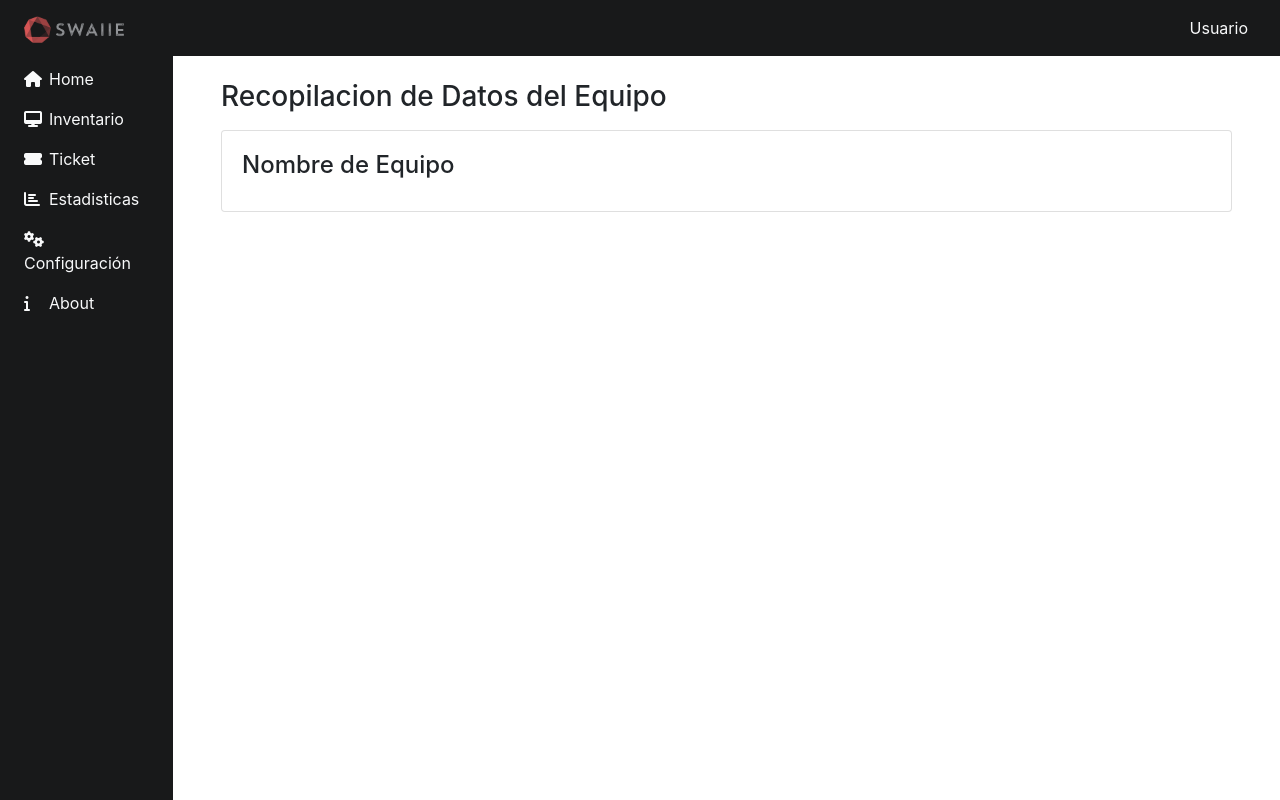
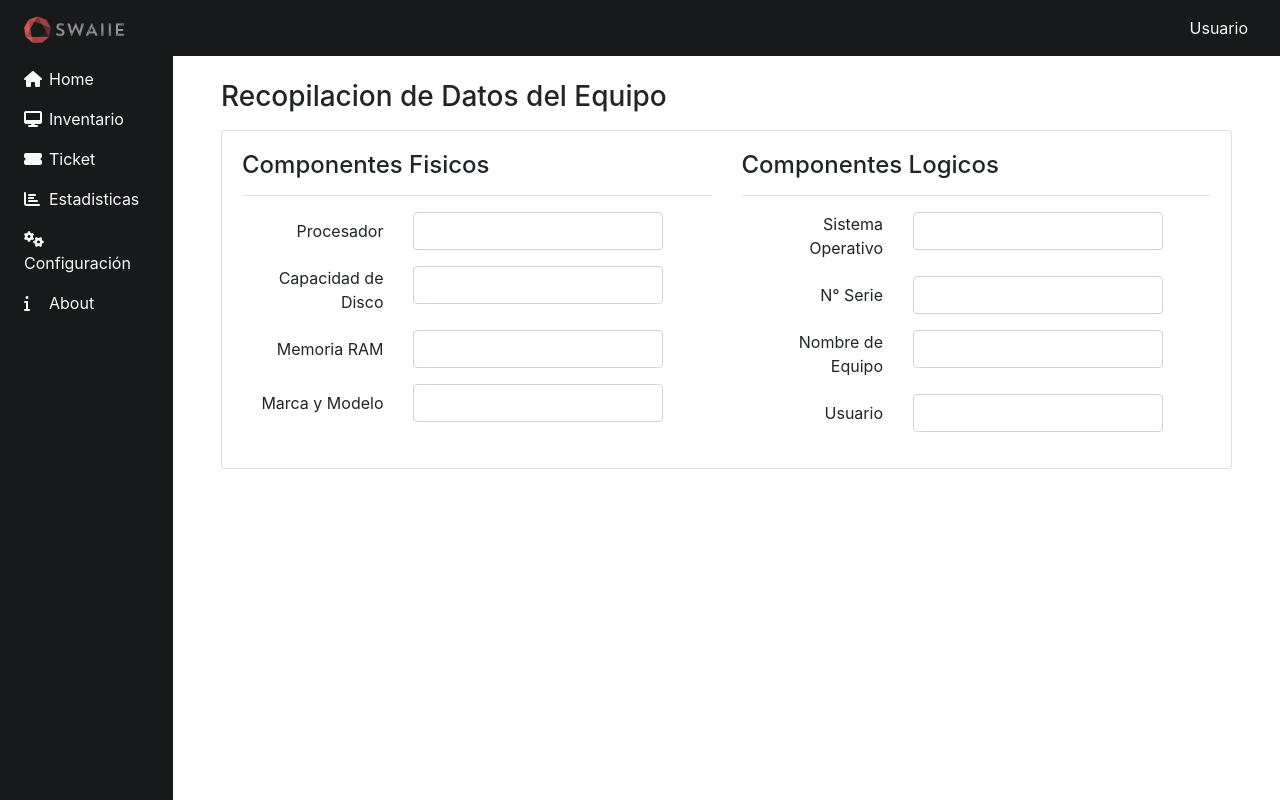
Before and after one commit to Sebastian-123-web/swaiie, a PHP site: page /envio_de_datos.php in a window 1280 px wide. Run offline with PHP 8.4, Linux system fonts and the light colour scheme; some libraries are stand-ins or nearby versions.

Commit message:
Pagina del Software

```diff
--- a/envio_de_datos.php
+++ b/envio_de_datos.php
@@ -35,11 +35,90 @@
             <div class="py-2">
               <h1 class="h3">Recopilacion de Datos del Equipo</h1>
             </div>
-            <div class="card">
-              <div class="card-body">
-                <h4 class="card-title">Nombre de Equipo</h4>
+            <form class="" action="index.html" method="post">
+              <div class="card">
+                <div class="card-body row">
+                  <div class="col-lg-6 m-0">
+                    <h4 class="card-title">Componentes Fisicos</h4>
+                    <hr style="">
+                    <div class="d-flex mb-3">
+                      <div class="col-lg-4 my-auto">
+                        <p class="text-right my-auto">Procesador</p>
+                      </div>
+                      <div class="col-lg-8">
+                        <input type="text" name="" value="" style="width: 250px" class="form-control">
+                      </div>
+                    </div>
+                    <!-- ///////////////////////////////////////////////////////// -->
+                    <div class="d-flex mb-3">
+                      <div class="col-lg-4 my-auto">
+                        <p class="text-right my-auto">Capacidad de Disco</p>
+                      </div>
+                      <div class="col-lg-8">
+                        <input type="text" name="" value="" style="width: 250px" class="form-control">
+                      </div>
+                    </div>
+                    <!-- ///////////////////////////////////////////////////////// -->
+                    <div class="d-flex mb-3">
+                      <div class="col-lg-4 my-auto">
+                        <p class="text-right my-auto">Memoria RAM</p>
+                      </div>
+                      <div class="col-lg-8">
+                        <input type="text" name="" value="" style="width: 250px" class="form-control">
+                      </div>
+                    </div>
+                    <!-- ///////////////////////////////////////////////////////// -->
+                    <div class="d-flex mb-3">
+                      <div class="col-lg-4 my-auto">
+                        <p class="text-right my-auto">Marca y Modelo</p>
+                      </div>
+                      <div class="col-lg-8">
+                        <input type="text" name="" value="" style="width: 250px" class="form-control">
+                      </div>
+                    </div>
+                  </div>
+                  <div class="col-lg-6">
+                    <h4 class="card-title">Componentes Logicos</h4>
+                    <hr style="">
+                    <div class="d-flex mb-3">
+                      <div class="col-lg-4 my-auto">
+                        <p class="text-right my-auto">Sistema Operativo</p>
+                      </div>
+                      <div class="col-lg-8">
+                        <input type="text" name="" value="" style="width: 250px" class="form-control">
+                      </div>
+                    </div>
+                    <!-- ///////////////////////////////////////////////////////// -->
+                    <div class="d-flex mb-3">
+                      <div class="col-lg-4 my-auto">
+                        <p class="text-right my-auto">N° Serie</p>
+                      </div>
+                      <div class="col-lg-8">
+                        <input type="text" name="" value="" style="width: 250px" class="form-control">
+                      </div>
+                    </div>
+                    <!-- ///////////////////////////////////////////////////////// -->
+                    <div class="d-flex mb-3">
+                      <div class="col-lg-4 my-auto">
+                        <p class="text-right my-auto">Nombre de Equipo</p>
+                      </div>
+                      <div class="col-lg-8">
+                        <input type="text" name="" value="" style="width: 250px" class="form-control">
+                      </div>
+                    </div>
+                    <!-- ///////////////////////////////////////////////////////// -->
+                    <div class="d-flex mb-3">
+                      <div class="col-lg-4 my-auto">
+                        <p class="text-right my-auto">Usuario</p>
+                      </div>
+                      <div class="col-lg-8">
+                        <input type="text" name="" value="" style="width: 250px" class="form-control">
+                      </div>
+                    </div>
+                  </div>
+                </div>
               </div>
-            </div>
+            </form>
           </div>
         </div>
       </div>
```
